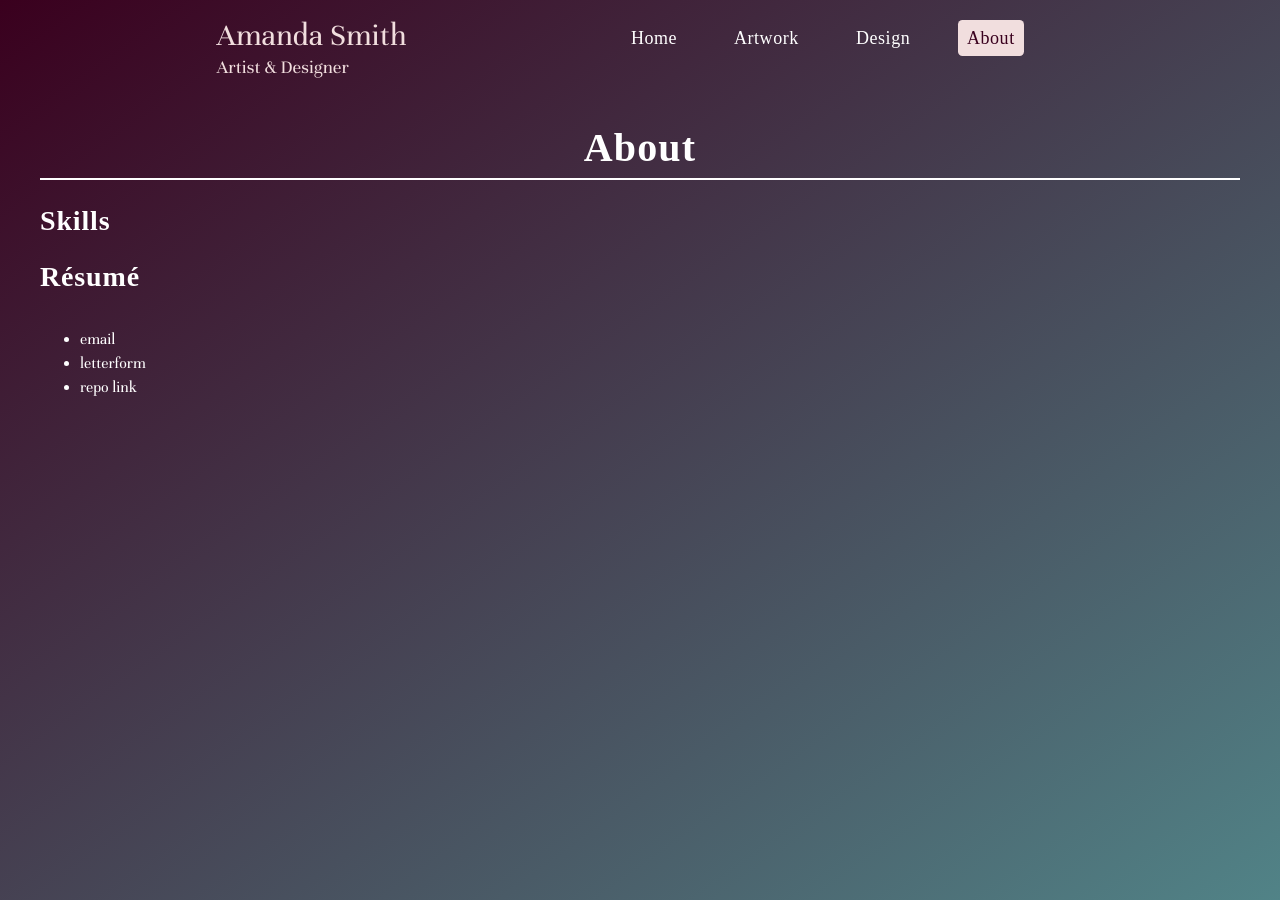
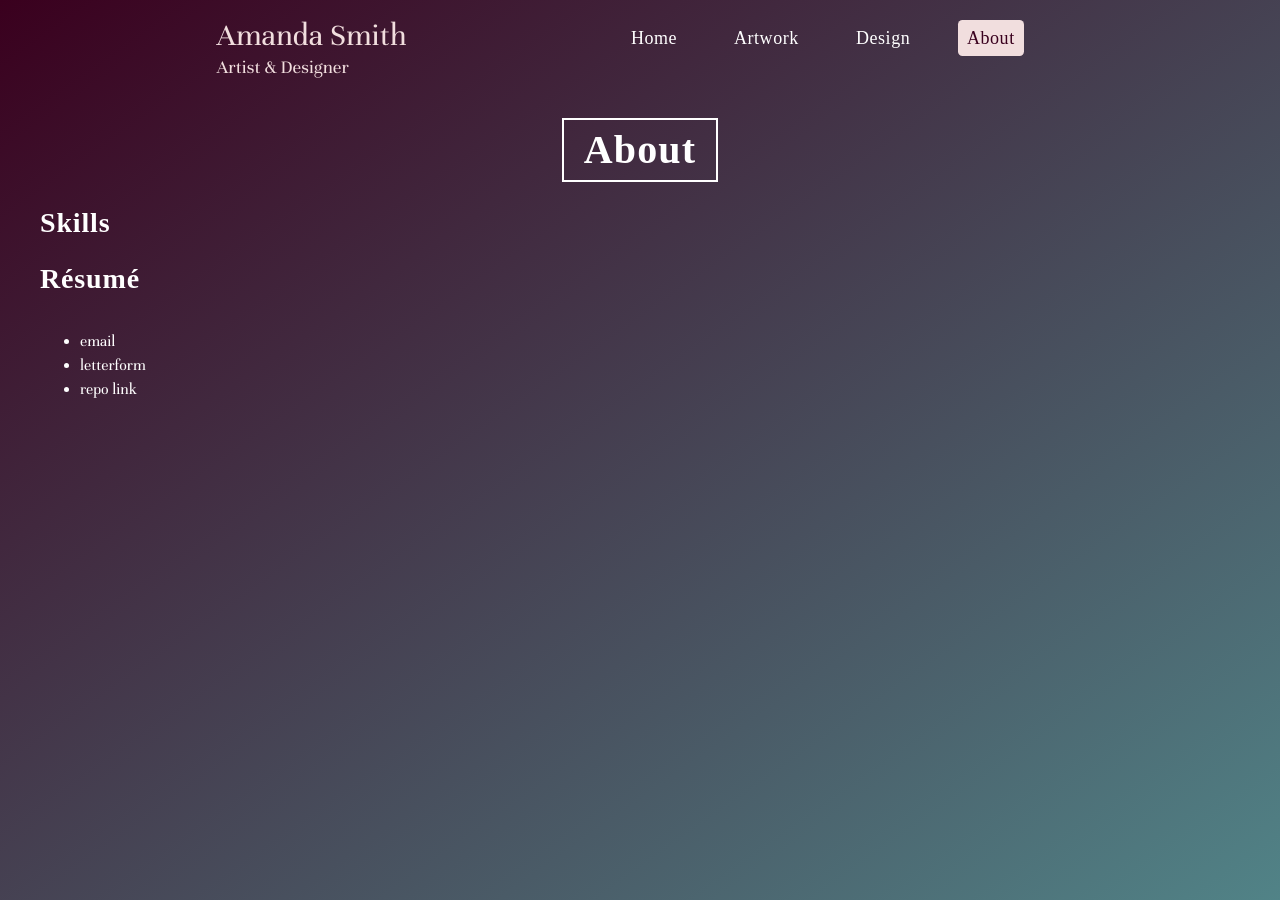
Before and after one commit to asmithorn/asmithorn.github.io, a Jekyll site: the page built from about/index.html, in a window 1280 px wide. Built offline with Jekyll 4.4.1, drawn with Linux system fonts in a browser that asks for light colours; some web fonts are replaced.

Commit message:
heading2

```diff
--- a/about/index.html
+++ b/about/index.html
@@ -3,9 +3,7 @@ layout: default
 ---
 <section class="o-row o-row--1200">
   <header>
-    <h1 class="u-center u-border-bottom--solid u-border-bottom--white u-border-bottom--width-2">
-      About
-    </h1>
+    <h1 class="u-row-header">About</h1>
   </header>
 </section>
 
--- a/css/style.scss
+++ b/css/style.scss
@@ -194,13 +194,21 @@ h2 {
 
 /*--UTILITIES--*/
 
-.u-border-bottom--solid {border-bottom-style: solid;}
-.u-border-bottom--width-2 {border-bottom-width: 2px;}
-.u-border-bottom--white {border-bottom-color: white;}
+// .u-border-bottom--solid {border-bottom-style: solid;}
+// .u-border-bottom--width-2 {border-bottom-width: 2px;}
+// .u-border-bottom--white {border-bottom-color: white;}
 
 .u-center {text-align: center;}
 
 .u-padding--20 {padding: 1.25em;}
+
+.u-row-header {
+  border: 2px solid white;
+  margin-left: auto;
+  margin-right: auto;
+  padding: 0 .5em;
+  width: fit-content;
+}
 
 
 
```
